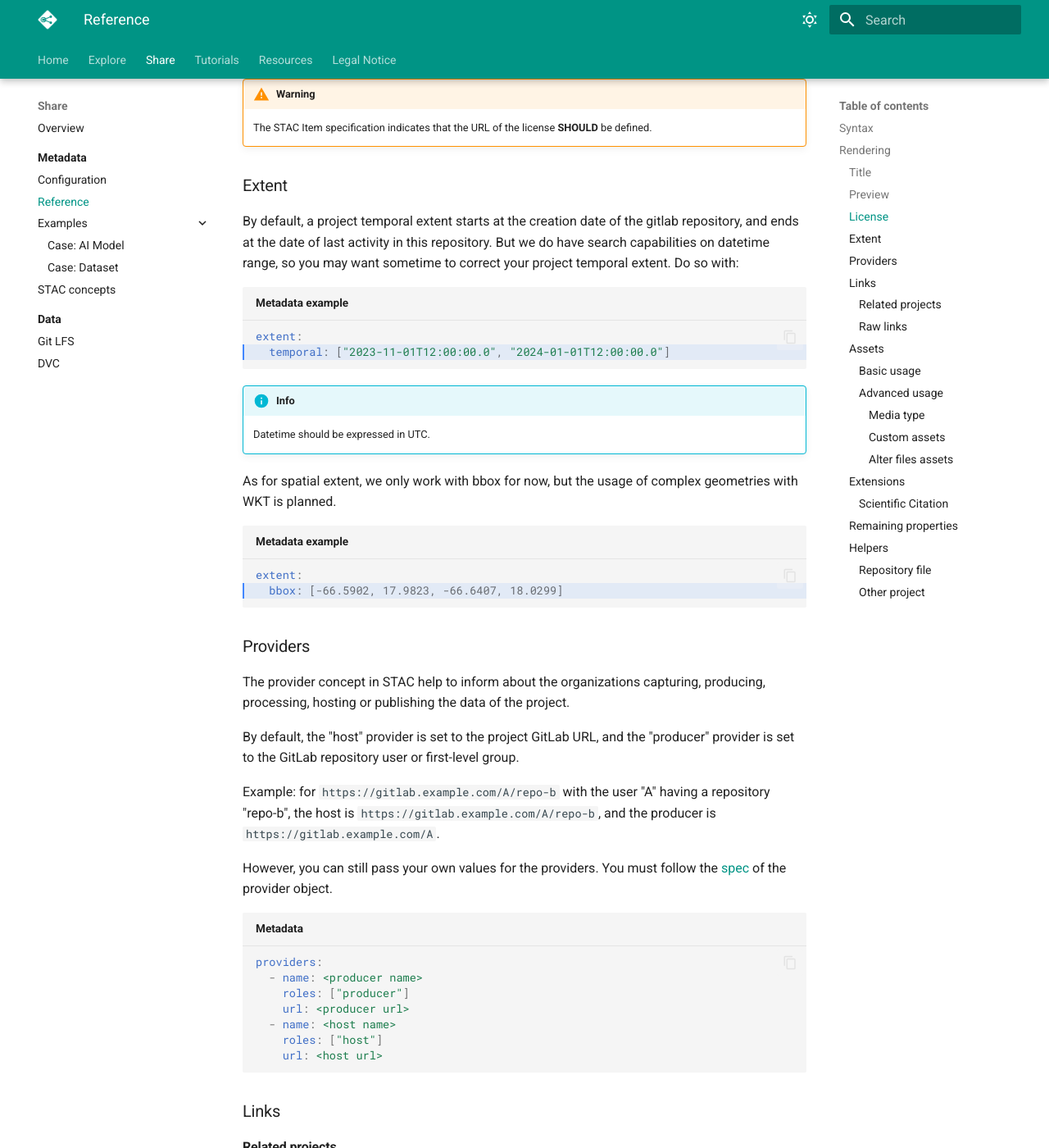
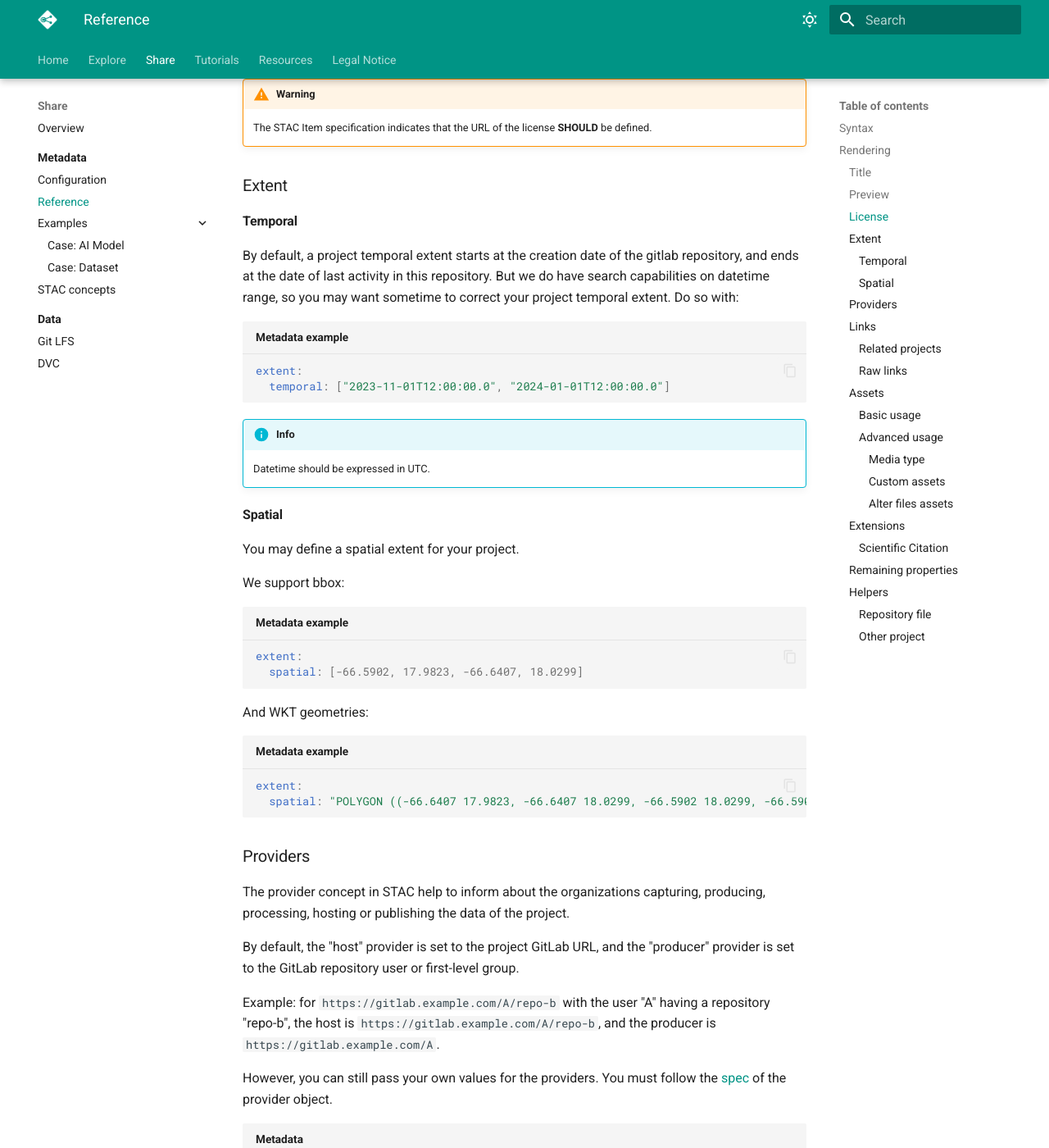
Before and after one commit to csgroup-oss/sharinghub-server, an MkDocs documentation site: the page built from docs/src/share/metadata/reference.md, in a window 1280 px wide and 1400 px high, scrolled down 1970 px. Shown: the whole window at 82% size. Built offline with MkDocs 1.6.1 and Material for MkDocs 9.7.7, drawn with Linux system fonts in a browser that asks for light colours.

Commit message:
docs: update doc for WKT spatial extent

````diff
--- a/docs/src/share/metadata/reference.md
+++ b/docs/src/share/metadata/reference.md
@@ -75,9 +75,11 @@ license-url: <license url>
 
 ### Extent
 
+#### Temporal
+
 By default, a project temporal extent starts at the creation date of the gitlab repository, and ends at the date of last activity in this repository. But we do have search capabilities on datetime range, so you may want sometime to correct your project temporal extent. Do so with:
 
-```yaml title="Metadata example" hl_lines="2"
+```yaml title="Metadata example"
 extent:
   temporal: ["2023-11-01T12:00:00.0", "2024-01-01T12:00:00.0"]
 ```
@@ -85,11 +87,22 @@ extent:
 !!! info
     Datetime should be expressed in UTC.
 
-As for spatial extent, we only work with bbox for now, but the usage of complex geometries with WKT is planned.
+#### Spatial
 
-```yaml title="Metadata example" hl_lines="2"
+You may define a spatial extent for your project.
+
+We support bbox:
+
+```yaml title="Metadata example"
 extent:
-  bbox: [-66.5902, 17.9823, -66.6407, 18.0299]
+  spatial: [-66.5902, 17.9823, -66.6407, 18.0299]
+```
+
+And WKT geometries:
+
+```yaml title="Metadata example"
+extent:
+  spatial: "POLYGON ((-66.6407 17.9823, -66.6407 18.0299, -66.5902 18.0299, -66.5902 17.9823, -66.6407 17.9823))"
 ```
 
 ### Providers
````
Also changed, not shown: docs/src/share/metadata/configuration.md (+2 -2 lines).
